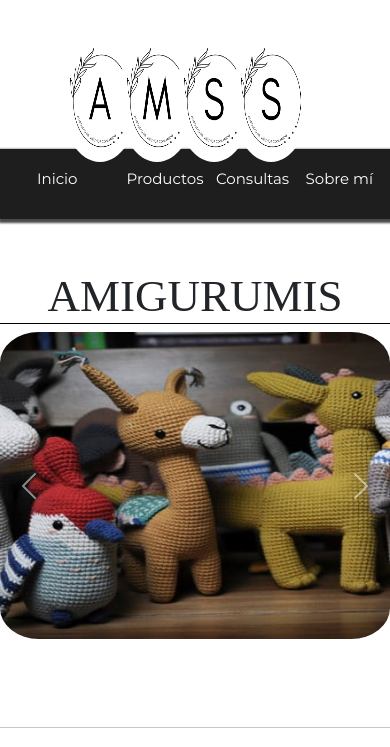
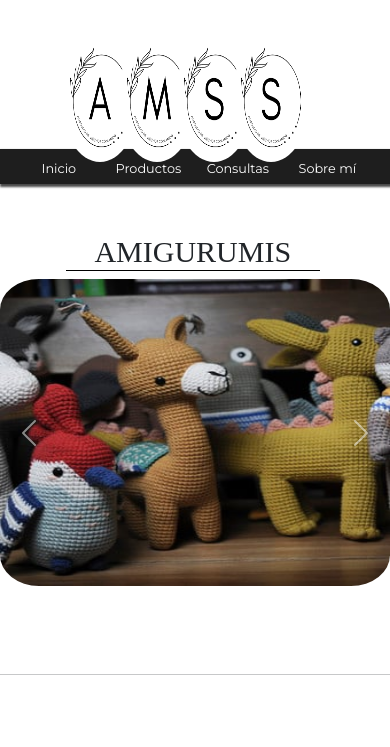
Before and after one commit to CharreunNicolas/proyecto-web, a plain HTML site: page index.html in a window 390 px wide. Shown: the top 747 px of the page. Drawn offline with nearby package versions, Linux system fonts and the light colour scheme.

Commit message:
detalles css

```diff
--- a/css/estilos.css
+++ b/css/estilos.css
@@ -24,17 +24,19 @@ body{
 }
 .contenedor-nav{
     width: 100%;
-    height: 70px;
+    height: 35px;
     display: flex;
     background-color: #1e1e1e;
-    box-shadow: 1px 2px 2px 2px #4A4A4A;
+    box-shadow: 1px 2px 2px 1px #4A4A4A;
 }
 .contenedor-nav li{
     width: 100%;
-    height: 30%;
+    height: 100%;
     list-style: none;
-    margin-top: 5%;
-
+    margin-top: 2%;
+    text-align: center;
+    position: relative;
+    right: 5%;
 }
 .contenedor-nav li a{
     width: 100%;
@@ -42,20 +44,21 @@ body{
     list-style: none;
     text-decoration: none;
     color: white;
-    margin: 5px;
-    font-size: 15px;
+    font-size: 80%;
 }
+
 
 
 /*Sección INICIO titulo-imagenes-footer*/
 .titulo-amigurumi{
-    width: 100%;
+    width: 65%;
     margin-top: 50px;
+    margin-left: 17%;
 }
 .titulo-amigurumi h1{
     font-family: 'Edu VIC WA NT Beginner';
     text-transform: uppercase;
-    font-size: 45px;
+    font-size: 30px;
     border-bottom: 1px solid black;
     text-align: center;
 }
@@ -174,12 +177,12 @@ body{
     background-color: white;
     width: 20vw;
     height: 15vh;
-    margin-left: -30px;
+    margin-left: -45px;
     border-radius: 100%;
     border:1px solid;
     position: relative;
     left: 7%;
-    top: 350px;
+    top: 310px;
 }
 
 .corazon{
@@ -195,7 +198,7 @@ body{
 }
 .section-form h1{
     width: 60%;
-    font-size: 40px;
+    font-size: 30px;
     font-family: 'Edu VIC WA NT Beginner';
     text-transform: uppercase;
     border-bottom: 1px solid #1e1e1e;
@@ -278,13 +281,14 @@ body{
 }
 /*SECCION PRODUCTOS*/
 .titulo-productos{
-    width: 100%;
-    font-size: 40px;
+    width: 50%;
+    font-size: 30px;
     font-family: 'Edu VIC WA NT Beginner';
     text-transform: uppercase;
     border-bottom: 1px solid #1e1e1e;
     position: relative;
     top: 15px;
+    left: 20%;
     text-align: center;
         }
 .productos{
```
